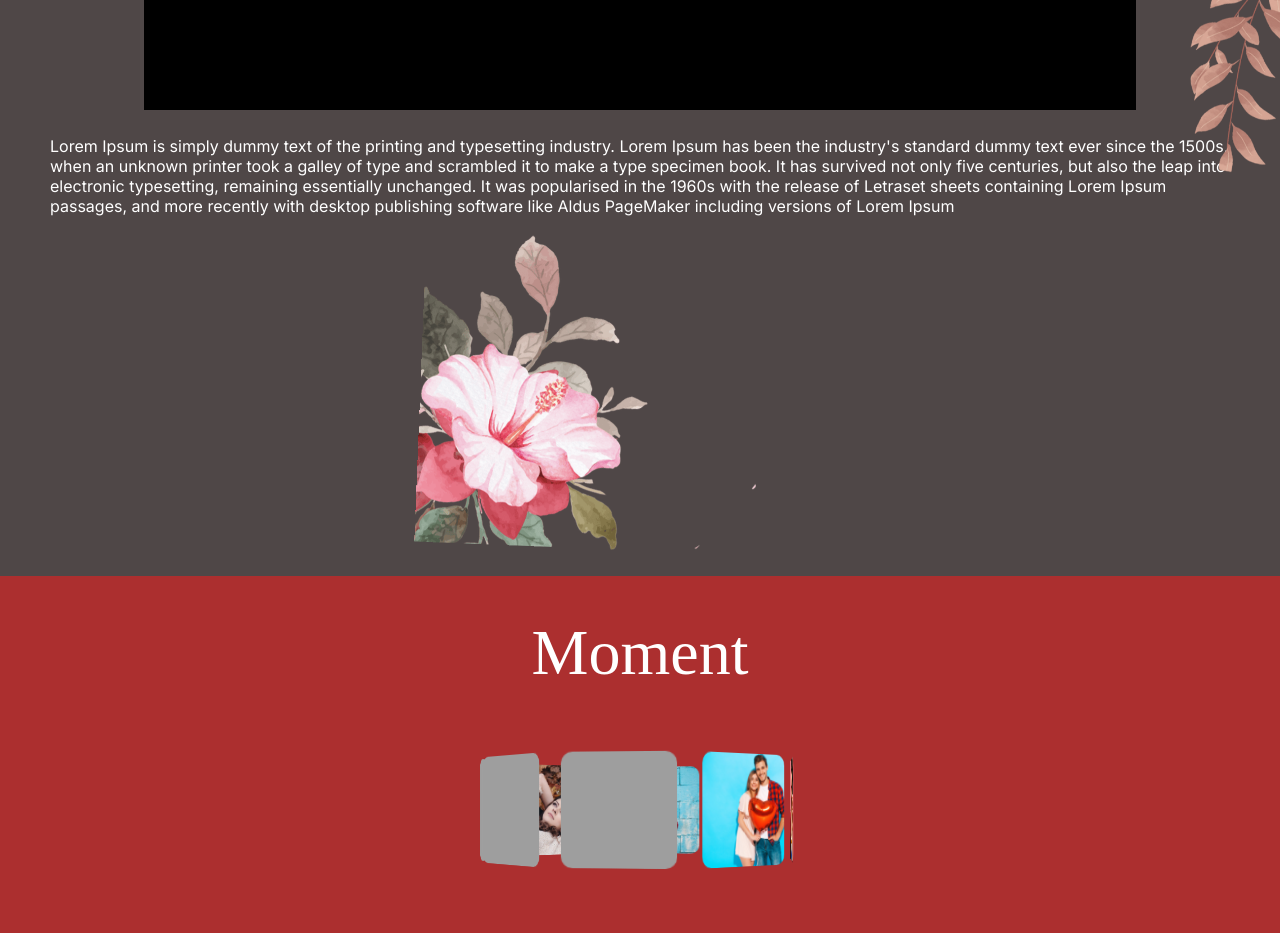
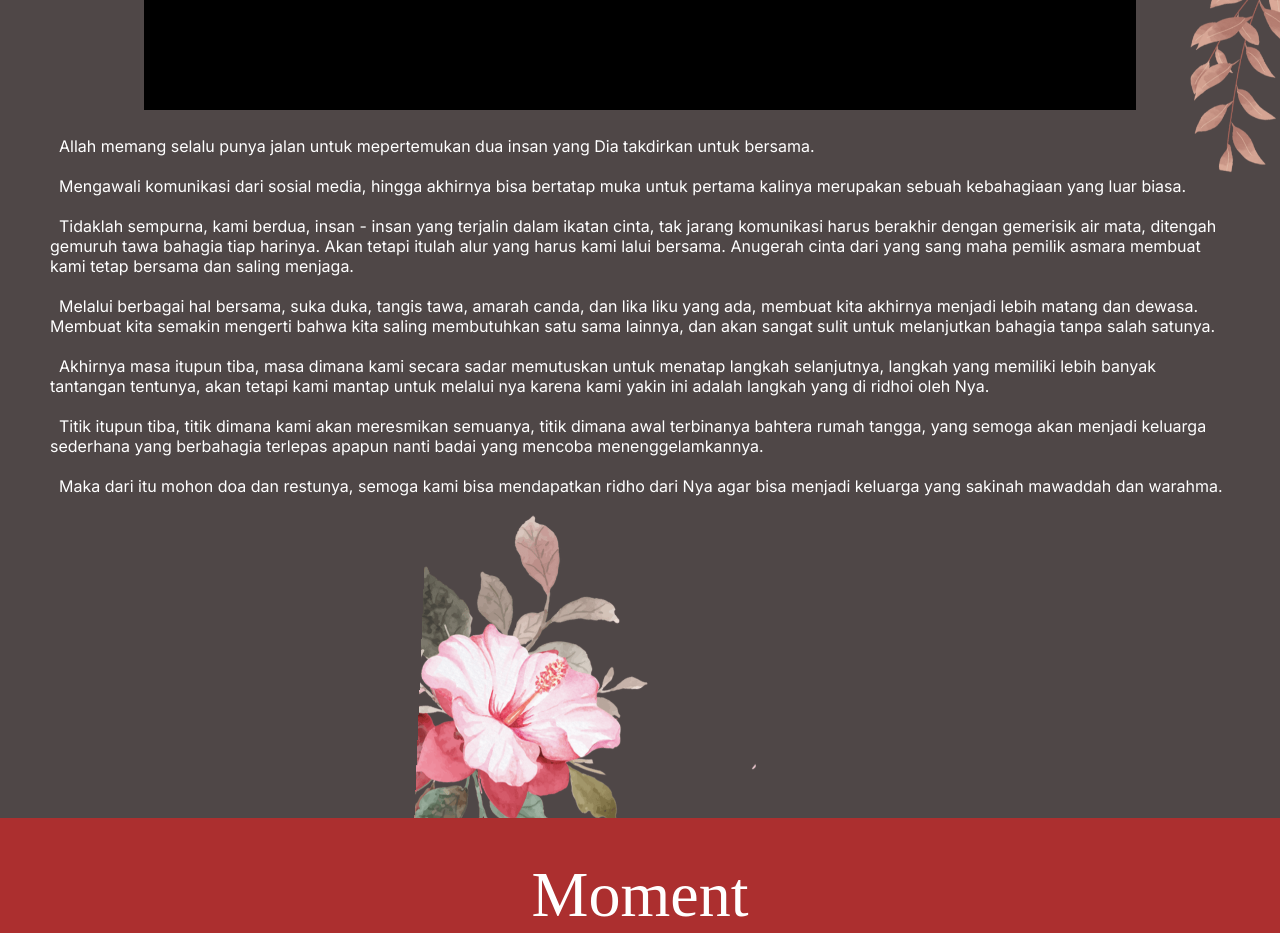
Before and after one commit to ramaiswara98/rama-cindy, a React (Create React App) app: page /undangan/pernikahan in a window 1280 px wide. Shown: the part 1820-2753 px from the top of the page. Built offline with nearby package versions, Linux system fonts and the light colour scheme; grey boxes are pictures that could not be loaded; a web font is replaced by a local one.

Commit message:
adding story

```diff
--- a/src/section/OurStory/OurStory.css
+++ b/src/section/OurStory/OurStory.css
@@ -91,6 +91,7 @@
 .our-story-text{
     color: #FFFFFF;
     font-family: 'Inter';
+    white-space: pre-wrap;
 }
 
 .our-story-text-container{
--- a/src/section/OurStory/OurStory.js
+++ b/src/section/OurStory/OurStory.js
@@ -4,6 +4,20 @@ import './OurStory.css'
 import Bunga3 from '../../assets/bunga3.png'
 
 function OurStory() {
+
+  const story = `  Allah memang selalu punya jalan untuk mepertemukan dua insan yang Dia takdirkan untuk bersama.
+
+  Mengawali komunikasi dari sosial media, hingga akhirnya bisa bertatap muka untuk pertama kalinya merupakan sebuah kebahagiaan yang luar biasa.
+
+  Tidaklah sempurna, kami berdua, insan - insan yang terjalin dalam ikatan cinta, tak jarang komunikasi harus berakhir dengan gemerisik air mata, ditengah gemuruh tawa bahagia tiap harinya. Akan tetapi itulah alur yang harus kami lalui bersama. Anugerah cinta dari yang sang maha pemilik asmara membuat kami tetap bersama dan saling menjaga.
+
+  Melalui berbagai hal bersama, suka duka, tangis tawa, amarah canda, dan lika liku yang ada, membuat kita akhirnya menjadi lebih matang dan dewasa. Membuat kita semakin mengerti bahwa kita saling membutuhkan satu sama lainnya, dan akan sangat sulit untuk melanjutkan bahagia tanpa salah satunya.
+
+  Akhirnya masa itupun tiba, masa dimana kami secara sadar memutuskan untuk menatap langkah selanjutnya, langkah yang memiliki lebih banyak tantangan tentunya, akan tetapi kami mantap untuk melalui nya karena kami yakin ini adalah langkah yang di ridhoi oleh Nya.
+
+  Titik itupun tiba, titik dimana kami akan meresmikan semuanya, titik dimana awal terbinanya bahtera rumah tangga, yang semoga akan menjadi keluarga sederhana yang berbahagia terlepas apapun nanti badai yang mencoba menenggelamkannya.
+
+  Maka dari itu mohon doa dan restunya, semoga kami bisa mendapatkan ridho dari Nya agar bisa menjadi keluarga yang sakinah mawaddah dan warahma.`
   return (
     <div className='our-story-container'>
         <div className='our-story-title-container'>
@@ -14,8 +28,7 @@ function OurStory() {
         </div>
         <div className='our-story-text-container'>
             <p className='our-story-text'>
-            Lorem Ipsum is simply dummy text of the printing and typesetting industry. Lorem Ipsum has been the industry's standard dummy text ever since the 1500s, when an unknown printer took a galley of type and scrambled it to make a type specimen book. It has survived not only five centuries, but also the leap into electronic typesetting, remaining essentially unchanged. It was popularised in the 1960s with the release of Letraset sheets containing Lorem Ipsum passages, and more recently with desktop publishing software like Aldus PageMaker including versions of Lorem Ipsum
-
+            {story}
             </p>
         </div>
         <div>
```
